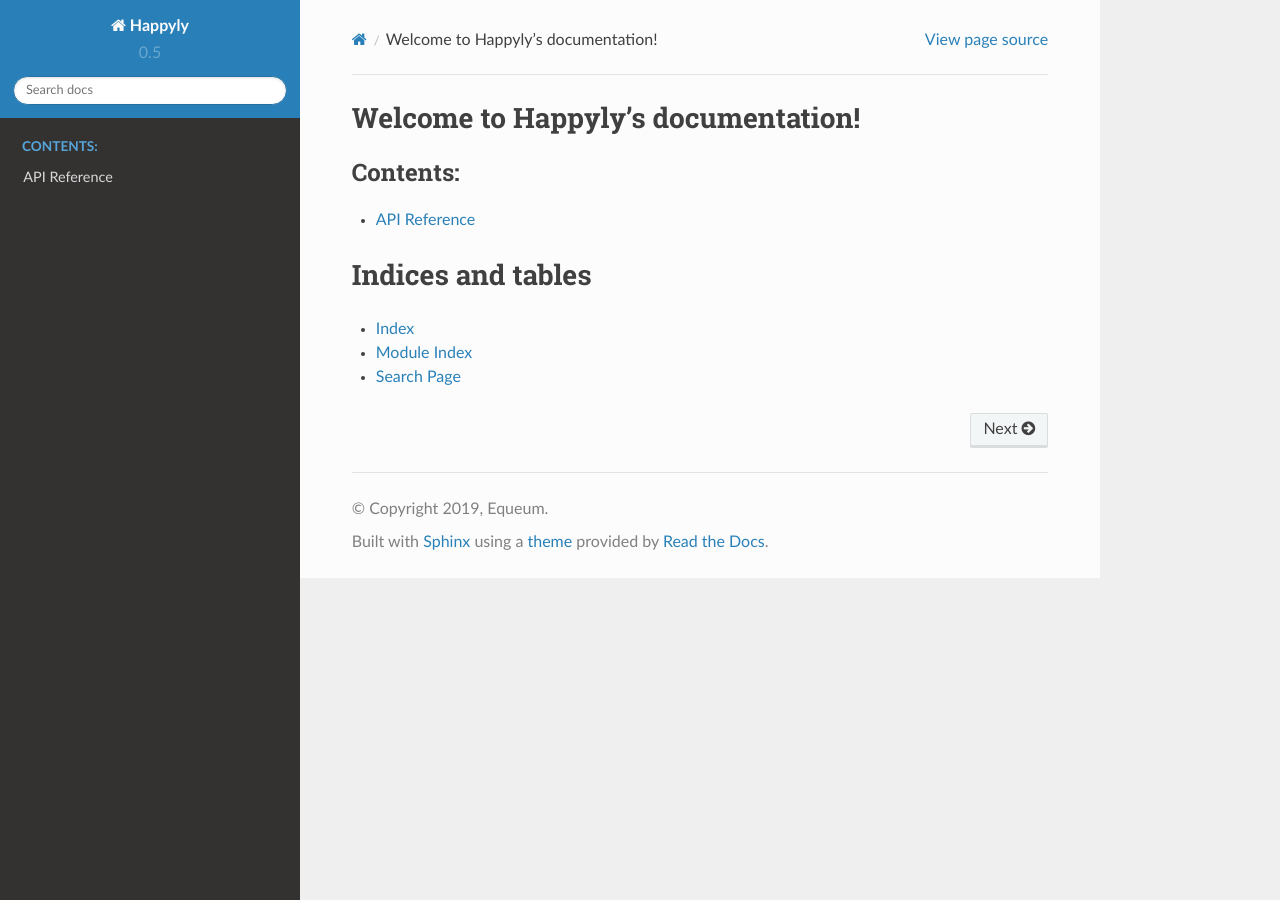
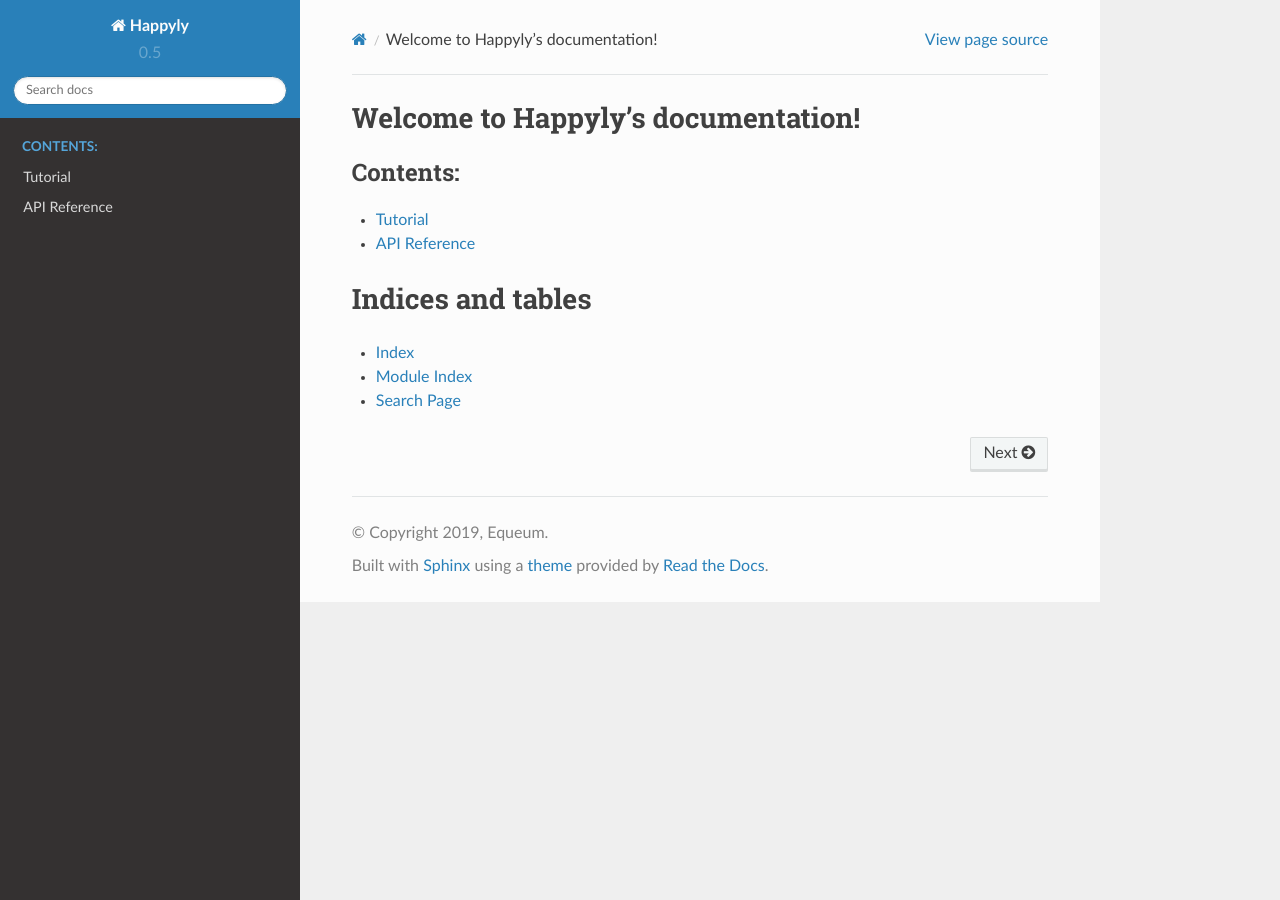
Before and after one commit to aliaksandr-tsukanau/cargopy, a Sphinx documentation site: the page built from docs/index.rst, in a window 1280 px wide. Built offline with Sphinx 7.4.7 and the Read the Docs theme 2.0.0, drawn with Linux system fonts in a browser that asks for light colours.

Commit message:
add tutorial template

```diff
--- a/docs/index.rst
+++ b/docs/index.rst
@@ -10,6 +10,7 @@
    :maxdepth: 2
    :caption: Contents:
 
+   tutorial
    apidoc
 
 
--- /dev/null
+++ b/docs/tutorial.rst
@@ -0,0 +1,4 @@
+Tutorial
+========
+
+Here will be the tutorial. It is still WIP.
```
